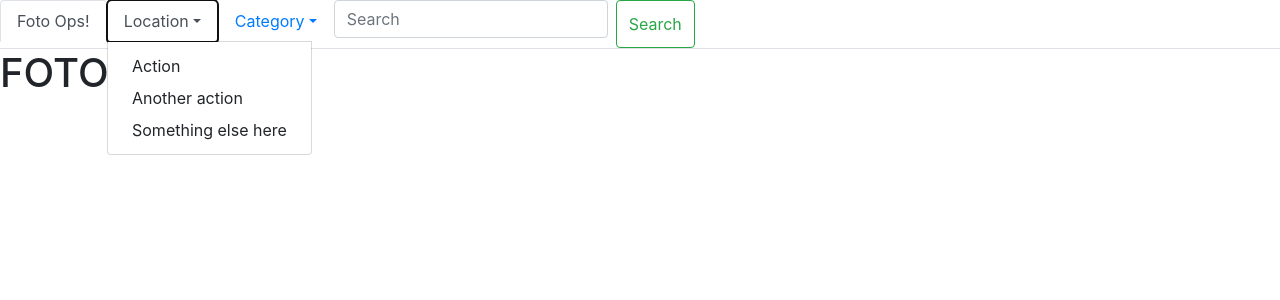
After one commit to Bchizi/foto_ops, a Django app: template photo/templates/base.html in a window 1280 px wide, after a click on "Location". The commit adds this page. Shown: the top 300 px of the page. Run offline with Django 3.2, Linux system fonts and the light colour scheme; the template is opened without the code that fills it, so the values that code supplies are empty; some libraries are stand-ins or nearby versions.

Commit message:
made and edited the navbar

```diff
--- /dev/null
+++ b/photo/templates/base.html
@@ -0,0 +1,32 @@
+{%load bootstrap4%}
+{% load static %}
+<!DOCTYPE html>
+<html lang="en">
+
+<head>
+    <meta charset="UTF-8">
+    <meta name="viewport" content="width=device-width, initial-scale=1.0">
+    <meta http-equiv="X-UA-Compatible" content="ie=edge">
+    {% if title %}
+    <title>foto op- {{title}}</title>
+    {% else %}
+    <title> foto op!</title>
+    {% endif %}
+
+    {% block styles %}
+        {% bootstrap_css %}
+    {% endblock %}
+
+
+    {% block scripts %}
+        <script src="https://ajax.googleapis.com/ajax/libs/jquery/3.2.1/jquery.min.js"></script>
+     {% bootstrap_javascript %}
+    {% endblock %}
+</head>
+
+<body>
+    {% include "navbar.html" %}
+    {% block content %} <h1>FOTO OPS!</h1> {%endblock%}
+</body>
+
+</html>
--- /dev/null
+++ b/photo/templates/navbar.html
@@ -0,0 +1,30 @@
+<ul class="nav nav-tabs">
+    <li class="nav-item">
+        <a class="nav-link active" href="#">Foto Ops!</a>
+    </li>
+    <li class="nav-item dropdown">
+        <a class="nav-link dropdown-toggle" data-toggle="dropdown" href="#" role="button" aria-haspopup="true"
+            aria-expanded="false">Location</a>
+        <div class="dropdown-menu">
+            <a class="dropdown-item" href="#">Action</a>
+            <a class="dropdown-item" href="#">Another action</a>
+            <a class="dropdown-item" href="#">Something else here</a>
+        </div>
+    </li>
+    <li class="nav-item dropdown"></li>
+    <a class="nav-link dropdown-toggle" data-toggle="dropdown" href="#" role="button" aria-haspopup="true"
+        aria-expanded="false">Category</a>
+    <div class="dropdown-menu">
+        <a class="dropdown-item" href="#">Action</a>
+        <a class="dropdown-item" href="#">Another action</a>
+        <a class="dropdown-item" href="#">Something else here</a>
+    </div>
+    </li>
+    <br>
+    <br>
+
+    <form class="pagination justify-content-end">
+        <input class="form-control mr-sm-2" type="search" placeholder="Search" aria-label="Search">
+        <button class="btn btn-outline-success my-2 my-sm-0" type="submit">Search</button>
+    </form>
+</ul>
--- a/photo/templates/welcome.html
+++ b/photo/templates/welcome.html
@@ -1 +1,2 @@
+{%extends 'base.html'%}
 <h1>Cinta</h1>
--- /dev/null
+++ b/static/css/basephoto.css
@@ -0,0 +1,3 @@
+h1{
+    color: blueviolet;
+}
```
Also changed, not shown: foto_ops/settings.py (+6 -1 lines), 1 other file.
